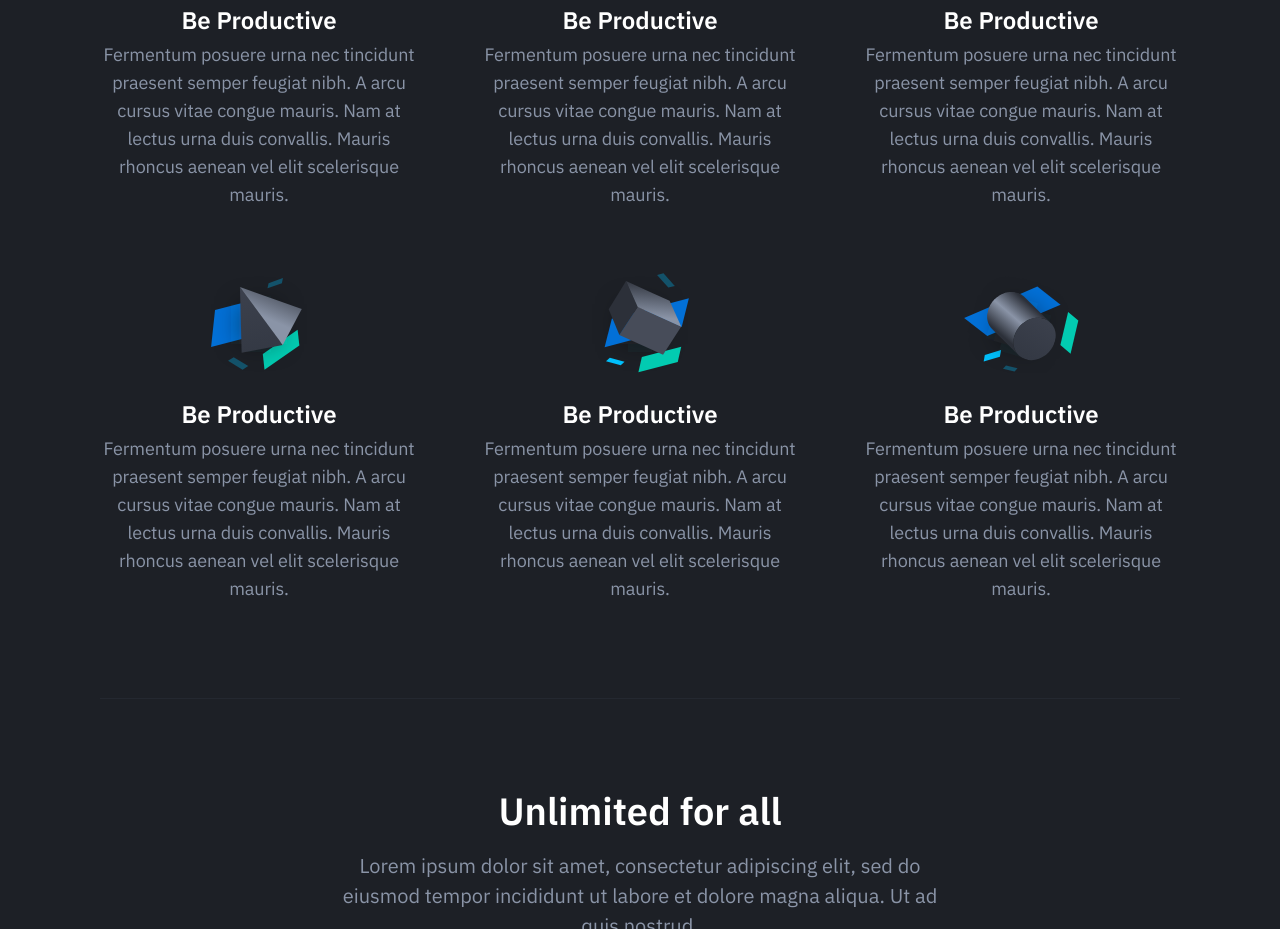
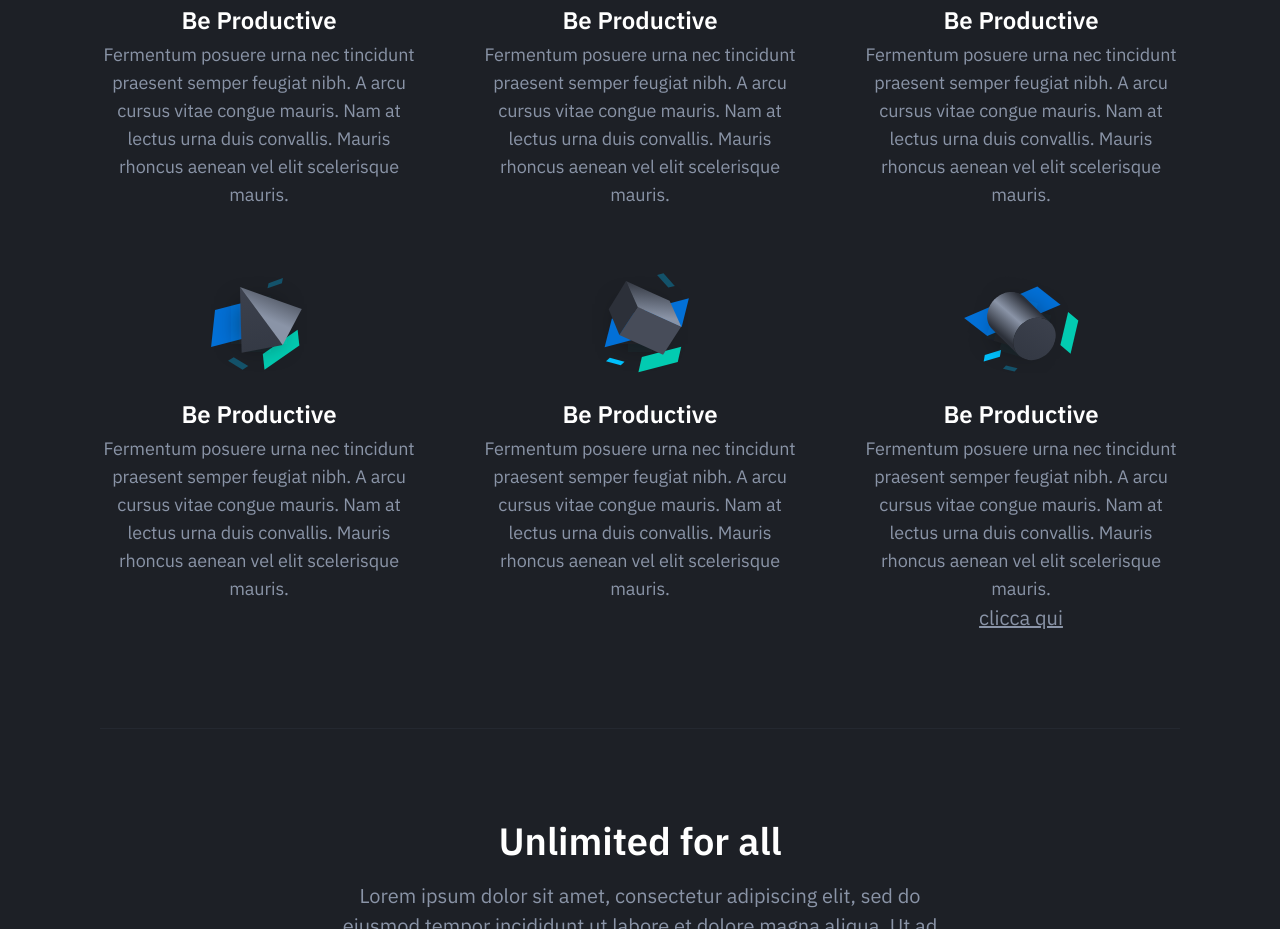
Before and after one commit to erahoxxha/lading-page-DM, a plain HTML site: page index prova.html in a window 1280 px wide. Shown: the part 845-1774 px from the top of the page. Drawn offline with nearby package versions, Linux system fonts and the light colour scheme.

Commit message:
codice html per click

```diff
--- a/index prova.html
+++ b/index prova.html
@@ -119,6 +119,7 @@
                                     </div>
                                     <h4 class="feature-title mt-24">Be Productive</h4>
                                     <p class="text-sm mb-0">Fermentum posuere urna nec tincidunt praesent semper feugiat nibh. A arcu cursus vitae congue mauris. Nam at lectus urna duis convallis. Mauris rhoncus aenean vel elit scelerisque mauris.</p>
+                                    <a href="https://erahoxxha.github.io/lading-page-DM/#">clicca qui</a>
                                 </div>
                             </div>
                         </div>
```
